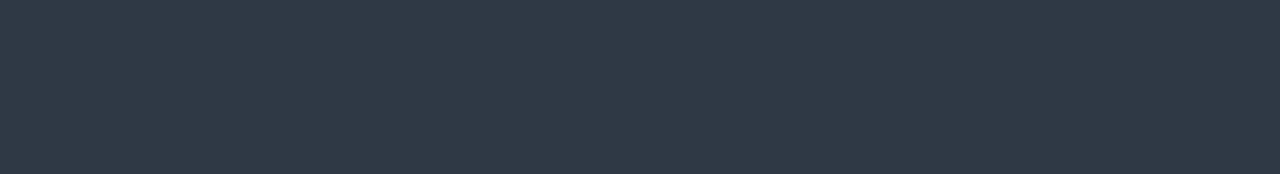
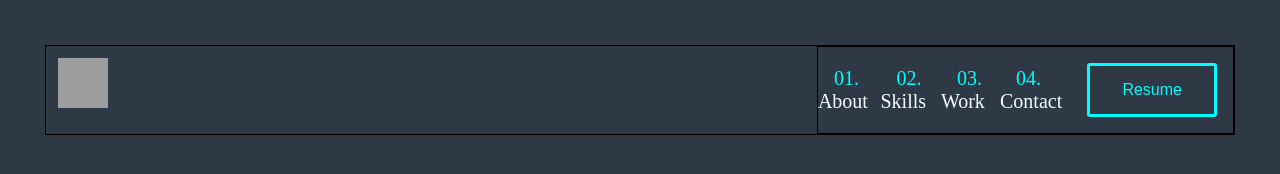
Before and after one commit to Tenyson05/tenysonportfolio, a Gatsby site: page / in a window 1280 px wide. Built offline with nearby package versions, Linux system fonts and the light colour scheme; Gatsby itself is replaced by a stand-in of ours; grey boxes are pictures that could not be loaded.

Commit message:
Created Navigation menu

```diff
--- a/src/components/header.js
+++ b/src/components/header.js
@@ -1,9 +1,27 @@
 import { Link } from "gatsby"
 import React from "react"
+import "../styles/layout.css"
+
+import Game from "../images/tower-pc.png"
+import Button from "../components/button"
+
 
 const Header = () => (
   <header>
-    <div>
+    <div className="header-layout">
+		<div className="nav-left-section">
+			<img style = {{ height: "50px", width: "50px", padding: "12px" }} src={ Game }/>
+		</div>
+
+		<div className="nav-right-section">
+			<p id="header-text">01. <a href="/">About</a></p>
+			<p id="header-text">02. <a href="/">Skills</a></p>
+			<p id="header-text">03. <a href="/">Work</a></p>
+			<p id="header-text">04. <a href="/">Contact</a></p>
+			<Button
+			onClick ="/"
+			label="Resume"/>
+		</div>
     </div>
   </header>
 )
```
